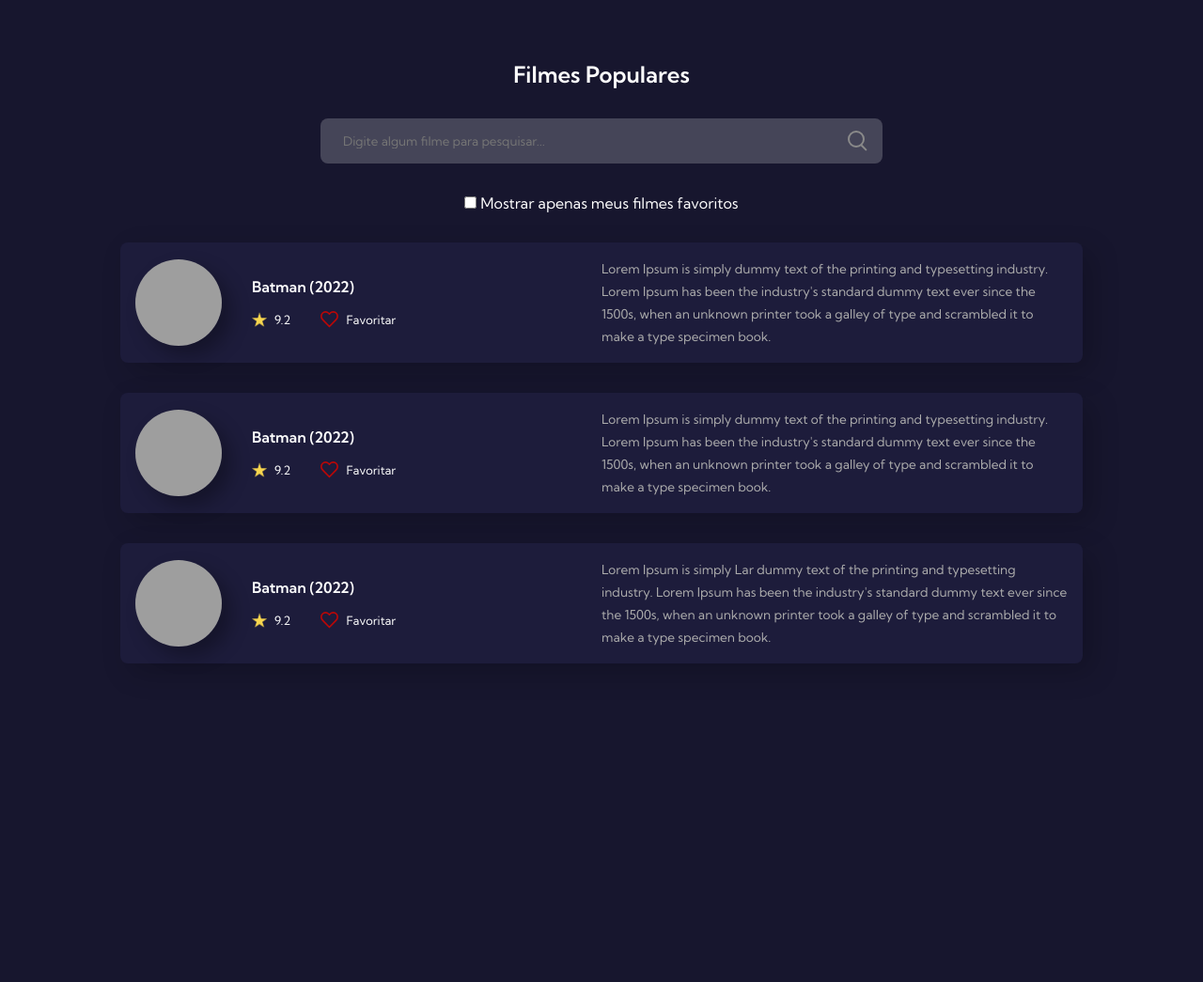
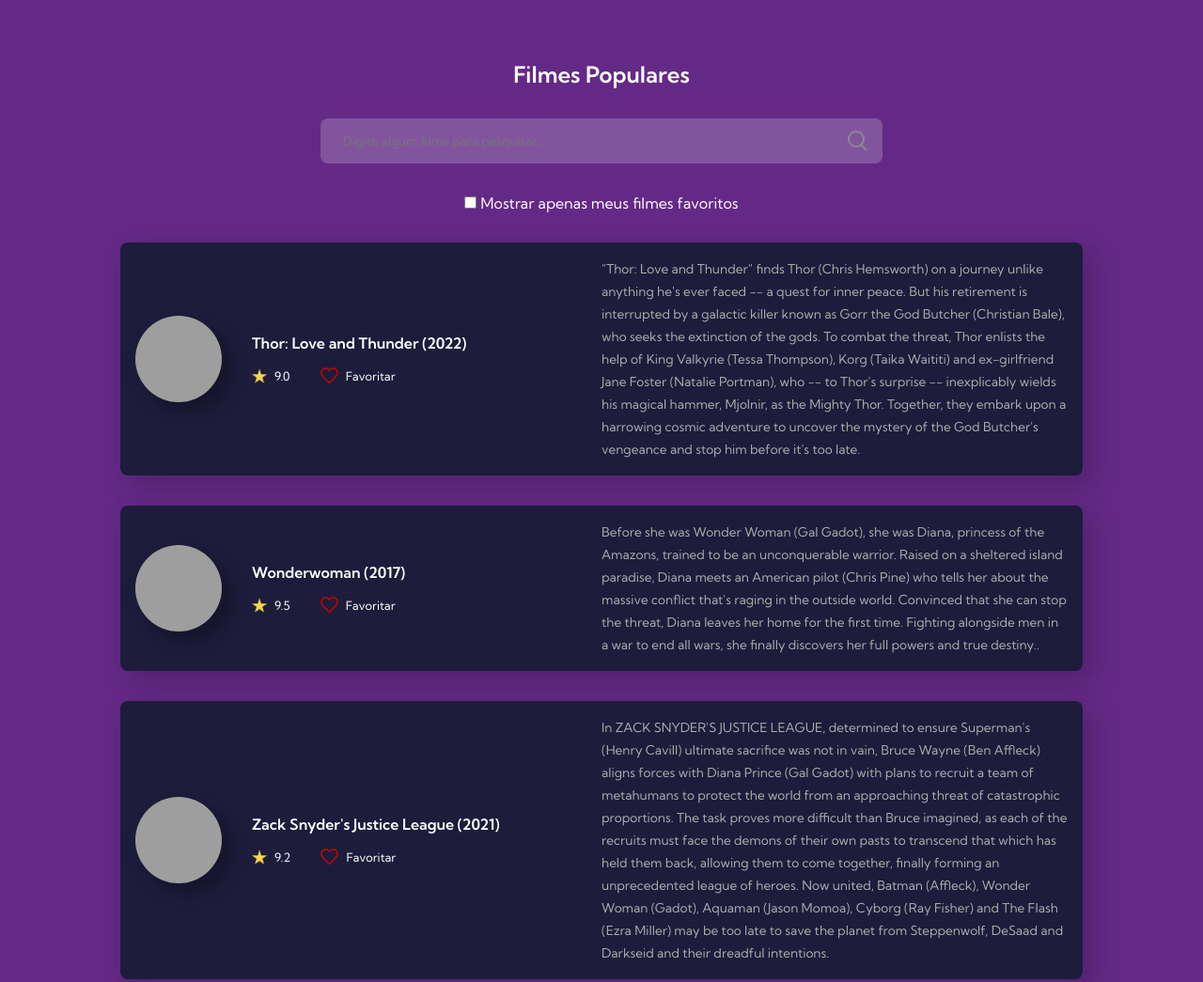
Before and after one commit to giselepassuti/Desafio_GitHub_Alura, a plain HTML site: page index.html in a window 1280 px wide. Shown: the top 1045 px of the page at 94% size. Before the commit the page ends 800 px from the top, so only its background shows below. Drawn offline with Linux system fonts and the light colour scheme; grey boxes are pictures that could not be loaded.

Commit message:
update images and description

```diff
--- a/index.html
+++ b/index.html
@@ -25,10 +25,58 @@
       <div class="movie">
         <div class="movie-informations">
           <div class="movie-image">
-            <img src="https://img.elo7.com.br/product/original/3FBA809/big-poster-filme-batman-2022-90x60-cm-lo002-poster-batman.jpg" alt="Batman (2022)"/>
+            <img src="https://upload.wikimedia.org/wikipedia/pt/0/08/Thor_Love_and_Thunder_poster.jpg" alt="Thor: Love and Thunder"/>
           </div>
           <div class="movie-text">
-            <h4>Batman (2022)</h4>
+            <h4>Thor: Love and Thunder (2022)</h4>
+            <div class="rating-favorites">
+              <div class="rating">
+                <img src="images/star.png" alt="Star Icon"/>
+                <span>9.0</span>
+              </div>
+              <div class="favorite">
+                <img src="images/heart.svg" alt="Star Icon"/>
+                <span>Favoritar</span>
+              </div>
+            </div>
+          </div>
+        </div>
+        <div class="movie-description">
+          <span>"Thor: Love and Thunder" finds Thor (Chris Hemsworth) on a journey unlike anything he's ever faced -- a quest for inner peace. But his retirement is interrupted by a galactic killer known as Gorr the God Butcher (Christian Bale), who seeks the extinction of the gods. To combat the threat, Thor enlists the help of King Valkyrie (Tessa Thompson), Korg (Taika Waititi) and ex-girlfriend Jane Foster (Natalie Portman), who -- to Thor's surprise -- inexplicably wields his magical hammer, Mjolnir, as the Mighty Thor. Together, they embark upon a harrowing cosmic adventure to uncover the mystery of the God Butcher's vengeance and stop him before it's too late.</span>
+        </div>
+      </div>
+
+      <div class="movie">
+        <div class="movie-informations">
+          <div class="movie-image">
+            <img src="https://i.pinimg.com/originals/34/d4/36/34d4368bf6351e612337b7770c1bd778.jpg" alt="Wonderwoman (2017)"/>
+          </div>
+          <div class="movie-text">
+            <h4>Wonderwoman (2017)</h4>
+            <div class="rating-favorites">
+              <div class="rating">
+                <img src="images/star.png" alt="Star Icon"/>
+                <span>9.5</span>
+              </div>
+              <div class="favorite">
+                <img src="images/heart.svg" alt="Star Icon"/>
+                <span>Favoritar</span>
+              </div>
+            </div>
+          </div>
+        </div>
+        <div class="movie-description">
+          <span>Before she was Wonder Woman (Gal Gadot), she was Diana, princess of the Amazons, trained to be an unconquerable warrior. Raised on a sheltered island paradise, Diana meets an American pilot (Chris Pine) who tells her about the massive conflict that's raging in the outside world. Convinced that she can stop the threat, Diana leaves her home for the first time. Fighting alongside men in a war to end all wars, she finally discovers her full powers and true destiny..</span>
+        </div>
+      </div>
+
+      <div class="movie">
+        <div class="movie-informations">
+          <div class="movie-image">
+            <img src="https://i.ytimg.com/vi/yVk7DN4M_90/movieposter_en.jpg" alt="Zack Snyder's Justice League (2021)"/>
+          </div>
+          <div class="movie-text">
+            <h4>Zack Snyder's Justice League (2021)</h4>
             <div class="rating-favorites">
               <div class="rating">
                 <img src="images/star.png" alt="Star Icon"/>
@@ -42,55 +90,7 @@
           </div>
         </div>
         <div class="movie-description">
-          <span>Lorem Ipsum is simply dummy text of the printing and typesetting industry. Lorem Ipsum has been the industry's standard dummy text ever since the 1500s, when an unknown printer took a galley of type and scrambled it to make a type specimen book.</span>
-        </div>
-      </div>
-
-      <div class="movie">
-        <div class="movie-informations">
-          <div class="movie-image">
-            <img src="https://img.elo7.com.br/product/original/3FBA809/big-poster-filme-batman-2022-90x60-cm-lo002-poster-batman.jpg" alt="Batman (2022)"/>
-          </div>
-          <div class="movie-text">
-            <h4>Batman (2022)</h4>
-            <div class="rating-favorites">
-              <div class="rating">
-                <img src="images/star.png" alt="Star Icon"/>
-                <span>9.2</span>
-              </div>
-              <div class="favorite">
-                <img src="images/heart.svg" alt="Star Icon"/>
-                <span>Favoritar</span>
-              </div>
-            </div>
-          </div>
-        </div>
-        <div class="movie-description">
-          <span>Lorem Ipsum is simply dummy text of the printing and typesetting industry. Lorem Ipsum has been the industry's standard dummy text ever since the 1500s, when an unknown printer took a galley of type and scrambled it to make a type specimen book.</span>
-        </div>
-      </div>
-
-      <div class="movie">
-        <div class="movie-informations">
-          <div class="movie-image">
-            <img src="https://img.elo7.com.br/product/original/3FBA809/big-poster-filme-batman-2022-90x60-cm-lo002-poster-batman.jpg" alt="Batman (2022)"/>
-          </div>
-          <div class="movie-text">
-            <h4>Batman (2022)</h4>
-            <div class="rating-favorites">
-              <div class="rating">
-                <img src="images/star.png" alt="Star Icon"/>
-                <span>9.2</span>
-              </div>
-              <div class="favorite">
-                <img src="images/heart.svg" alt="Star Icon"/>
-                <span>Favoritar</span>
-              </div>
-            </div>
-          </div>
-        </div>
-        <div class="movie-description">
-          <span>Lorem Ipsum is simply Lar dummy text of the printing and typesetting industry. Lorem Ipsum has been the industry's standard dummy text ever since the 1500s, when an unknown printer took a galley of type and scrambled it to make a type specimen book.</span>
+          <span>In ZACK SNYDER'S JUSTICE LEAGUE, determined to ensure Superman's (Henry Cavill) ultimate sacrifice was not in vain, Bruce Wayne (Ben Affleck) aligns forces with Diana Prince (Gal Gadot) with plans to recruit a team of metahumans to protect the world from an approaching threat of catastrophic proportions. The task proves more difficult than Bruce imagined, as each of the recruits must face the demons of their own pasts to transcend that which has held them back, allowing them to come together, finally forming an unprecedented league of heroes. Now united, Batman (Affleck), Wonder Woman (Gadot), Aquaman (Jason Momoa), Cyborg (Ray Fisher) and The Flash (Ezra Miller) may be too late to save the planet from Steppenwolf, DeSaad and Darkseid and their dreadful intentions.</span>
         </div>
       </div>
     </div>
--- a/style.css
+++ b/style.css
@@ -1,5 +1,5 @@
 :root {
-  --background-color: #17162E;
+  --background-color: #642986;
 }
 
 * {
```
